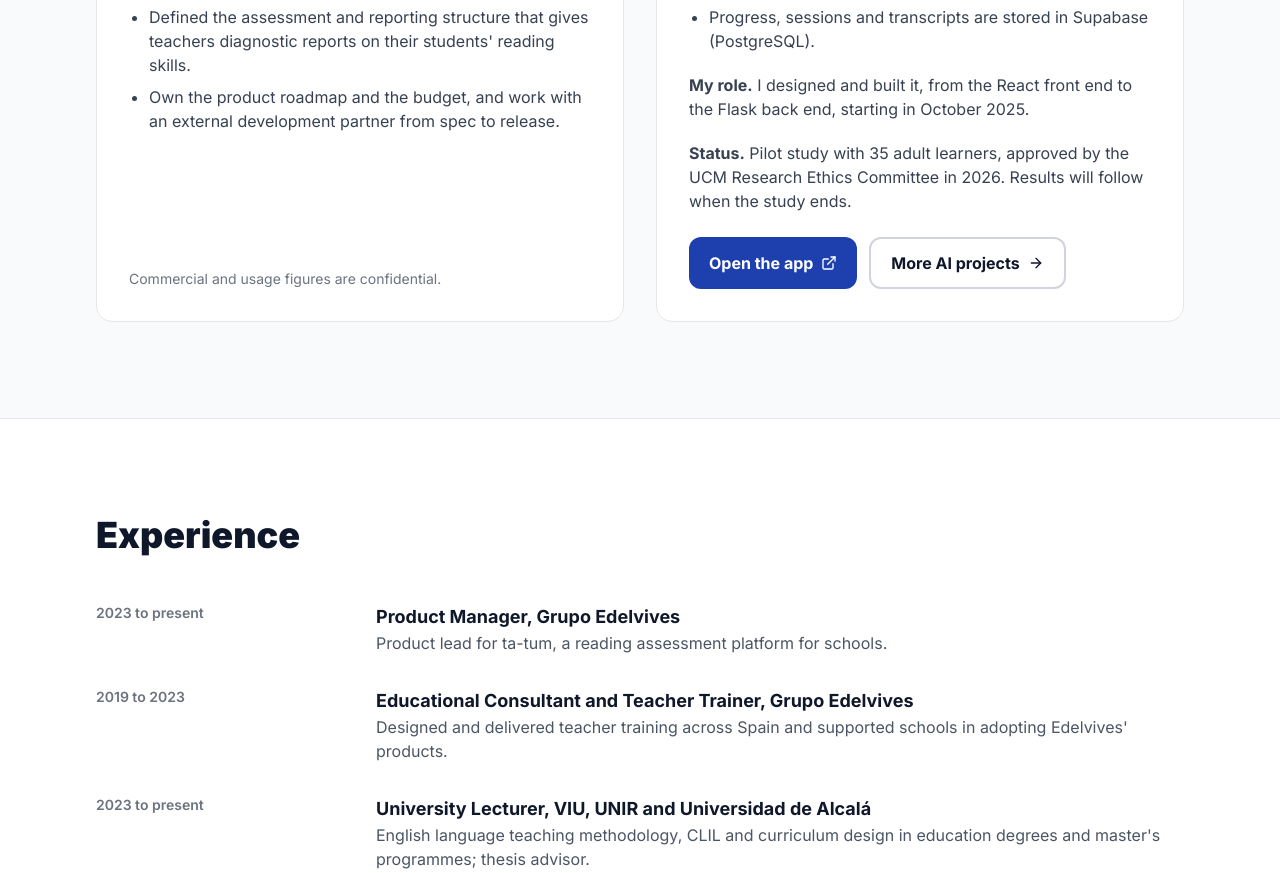
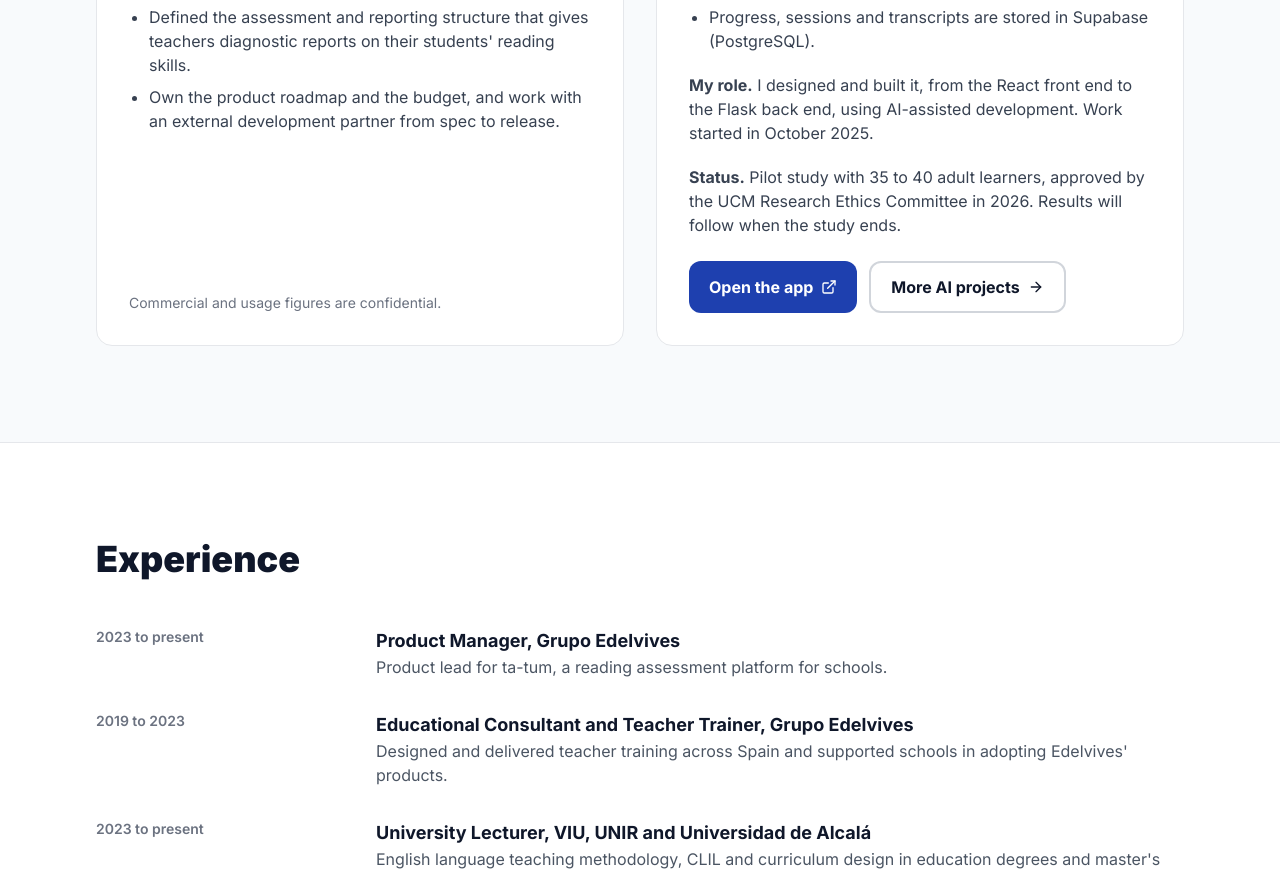
Before and after one commit to beralc/bernardomorales-website, a plain HTML site: page index.html in a window 1280 px wide. Shown: the part 1638-2511 px from the top of the page. Drawn offline with nearby package versions, Linux system fonts and the light colour scheme.

Commit message:
English Helper: note AI-assisted development, 35 to 40 participants
Co-Authored-By: Claude Opus 5.5 <noreply@anthropic.com>
Claude-Session: https://claude.ai/code/session_01Y1pX8tzXAGomU1KsYbVyMp

```diff
--- a/index.html
+++ b/index.html
@@ -225,8 +225,8 @@
                         <li>After each session, GPT-4o-mini checks the transcript against CEFR Companion Volume can-do descriptors for speaking and gives the learner feedback.</li>
                         <li>Progress, sessions and transcripts are stored in Supabase (PostgreSQL).</li>
                     </ul>
-                    <p class="text-gray-700 mb-5"><strong>My role.</strong> I designed and built it, from the React front end to the Flask back end, starting in October 2025.</p>
-                                        <p class="text-gray-700 mb-6"><strong>Status.</strong> Pilot study with 35 adult learners, approved by the UCM Research Ethics Committee in 2026. Results will follow when the study ends.</p>
+                    <p class="text-gray-700 mb-5"><strong>My role.</strong> I designed and built it, from the React front end to the Flask back end, using AI-assisted development. Work started in October 2025.</p>
+                                        <p class="text-gray-700 mb-6"><strong>Status.</strong> Pilot study with 35 to 40 adult learners, approved by the UCM Research Ethics Committee in 2026. Results will follow when the study ends.</p>
                     <div class="flex flex-wrap gap-3 mt-auto">
                         <a href="https://englishhelper.bernardomorales.com/" target="_blank" rel="noopener noreferrer" class="inline-flex items-center gap-2 px-5 py-3 bg-primary text-white rounded-xl font-bold hover:bg-blue-900 transition-colors">
                             Open the app <i data-lucide="external-link" class="w-4 h-4"></i>
```
Also changed, not shown: ai-portfolio.html (+1 -1 lines).
